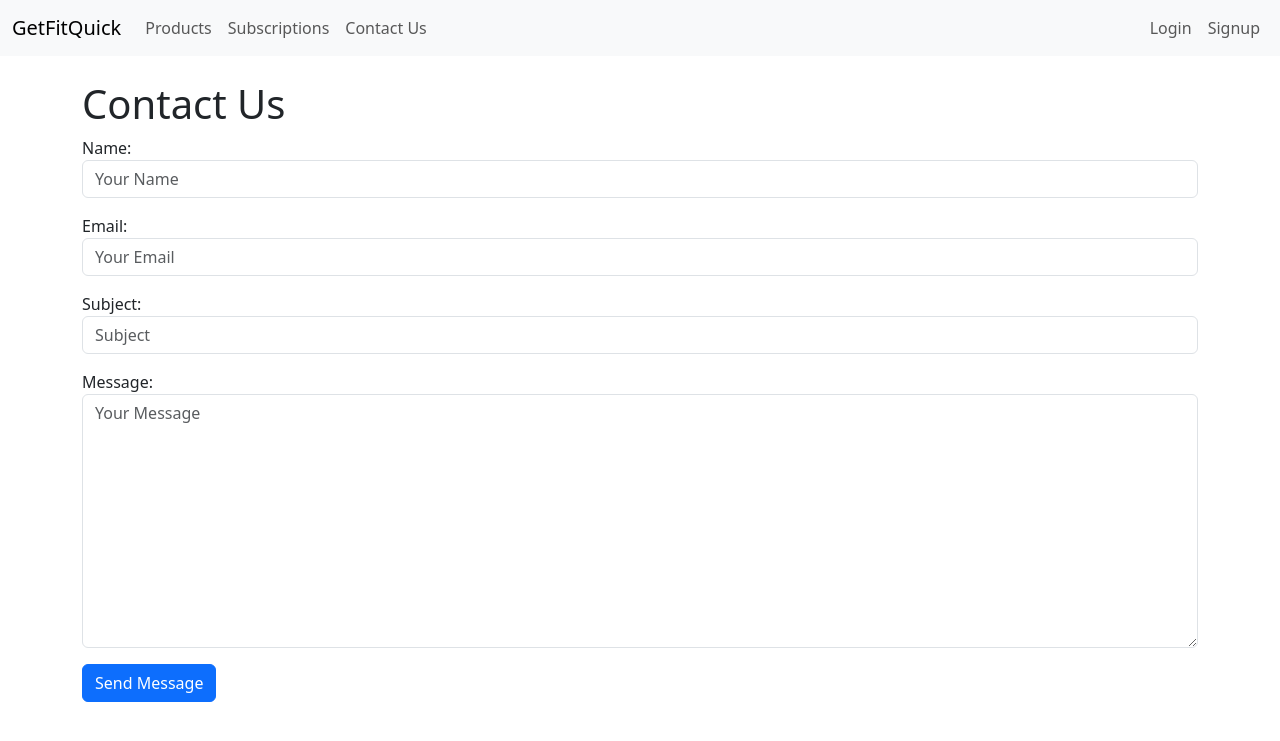
After one commit to Chris-moreton12/get-fit-quick, a Django app: page /contact/ in a window 1280 px wide. The commit adds this page. Shown: the top 741 px of the page. Run offline with Django 5.2, Linux system fonts and the light colour scheme.

Commit message:
logout button added, contact us page added with a thankyou message once submitted

```diff
--- /dev/null
+++ b/accounts/forms.py
@@ -0,0 +1,7 @@
+from django import forms
+
+class ContactForm(forms.Form):
+    name = forms.CharField(max_length=100, widget=forms.TextInput(attrs={'class': 'form-control', 'placeholder': 'Your Name'}))
+    email = forms.EmailField(widget=forms.EmailInput(attrs={'class': 'form-control', 'placeholder': 'Your Email'}))
+    subject = forms.CharField(max_length=200, widget=forms.TextInput(attrs={'class': 'form-control', 'placeholder': 'Subject'}))
+    message = forms.CharField(widget=forms.Textarea(attrs={'class': 'form-control', 'placeholder': 'Your Message'}))
--- /dev/null
+++ b/accounts/templates/contact.html
@@ -0,0 +1,12 @@
+{% extends 'base.html' %}
+
+{% block title %}Contact Us - GetFitQuick{% endblock %}
+
+{% block content %}
+    <h1>Contact Us</h1>
+    <form method="post">
+        {% csrf_token %}
+        {{ form.as_p }}
+        <button type="submit" class="btn btn-primary">Send Message</button>
+    </form>
+{% endblock %}
--- a/accounts/urls.py
+++ b/accounts/urls.py
@@ -1,8 +1,11 @@
 from django.urls import path
-from django.contrib.auth.views import LoginView
+from django.contrib.auth import views as auth_views
 from . import views
 
 urlpatterns = [
-    path('login/', LoginView.as_view(), name='login'),  # Use Django's built-in login view
-    path('signup/', views.signup, name='signup'),  # Custom signup view
+    path('login/', auth_views.LoginView.as_view(), name='login'),
+    path('logout/', auth_views.LogoutView.as_view(), name='logout'),
+    path('signup/', views.signup, name='signup'),
+    path('contact/', views.contact, name='contact'),
+    path('thank_you/', views.thank_you, name='thank_you'),
 ]
--- a/accounts/views.py
+++ b/accounts/views.py
@@ -1,6 +1,8 @@
 from django.shortcuts import render, redirect
+from .forms import ContactForm  # Import the ContactForm
 from django.contrib.auth.forms import UserCreationForm
 
+# Signup view
 def signup(request):
     if request.method == 'POST':
         form = UserCreationForm(request.POST)
@@ -11,3 +13,19 @@ def signup(request):
         form = UserCreationForm()
 
     return render(request, 'registration/signup.html', {'form': form})
+
+# Contact view for the contact page
+def contact(request):
+    if request.method == 'POST':
+        form = ContactForm(request.POST)
+        if form.is_valid():
+            # After successful form submission, redirect to the thank_you page
+            return redirect('thank_you')  # This redirects to the 'thank_you'
+    else:
+        form = ContactForm()
+
+    return render(request, 'contact.html', {'form': form})
+
+# Thank you view (for after form submission)
+def thank_you(request):
+    return render(request, 'thank_you.html')  # This will render the 'thank_you.html' template
--- a/getfitquick/urls.py
+++ b/getfitquick/urls.py
@@ -1,25 +1,11 @@
-"""
-URL configuration for getfitquick project.
-
-The `urlpatterns` list routes URLs to views. For more information please see:
-    https://docs.djangoproject.com/en/5.1/topics/http/urls/
-Examples:
-Function views
-    1. Add an import:  from my_app import views
-    2. Add a URL to urlpatterns:  path('', views.home, name='home')
-Class-based views
-    1. Add an import:  from other_app.views import Home
-    2. Add a URL to urlpatterns:  path('', Home.as_view(), name='home')
-Including another URLconf
-    1. Import the include() function: from django.urls import include, path
-    2. Add a URL to urlpatterns:  path('blog/', include('blog.urls'))
-"""
 from django.contrib import admin
 from django.urls import path, include
+from accounts import views
 
 urlpatterns = [
     path('admin/', admin.site.urls),
     path('products/', include('products.urls')),  # Link to the products app
     path('subscriptions/', include('subscriptions.urls')),  # Link to the subscriptions app
     path('accounts/', include('accounts.urls')),
+    path('contact/', views.contact, name='contact'),
 ]
--- a/products/urls.py
+++ b/products/urls.py
@@ -3,4 +3,5 @@ from . import views
 
 urlpatterns = [
     path('', views.product_list, name='product_list'),  # Displays the list of products
+    path('products/', views.product_list, name='products'),
 ]
--- a/templates/base.html
+++ b/templates/base.html
@@ -17,13 +17,33 @@
                 <span class="navbar-toggler-icon"></span>
             </button>
             <div class="collapse navbar-collapse" id="navbarNav">
-                <ul class="navbar-nav">
+                <ul class="navbar-nav me-auto">
                     <li class="nav-item">
                         <a class="nav-link" href="/products/">Products</a>
                     </li>
                     <li class="nav-item">
                         <a class="nav-link" href="/subscriptions/">Subscriptions</a>
                     </li>
+                    <li class="nav-item">
+                        <a class="nav-link" href="/contact/">Contact Us</a>
+                    </li>
+                </ul>
+                <ul class="navbar-nav">
+                    {% if user.is_authenticated %}
+                       <li class="nav-item">
+                       <form action="{% url 'logout' %}" method="POST">
+                    {% csrf_token %}
+                        <button type="submit" class="btn btn-link nav-link">Logout</button>
+                        </form>
+                        </li>
+                    {% else %}
+                        <li class="nav-item">
+                            <a class="nav-link" href="{% url 'login' %}">Login</a>
+                        </li>
+                        <li class="nav-item">
+                            <a class="nav-link" href="{% url 'signup' %}">Signup</a>
+                        </li>
+                    {% endif %}
                 </ul>
             </div>
         </div>
```
Also changed, not shown: accounts/templates/thank_you.html (added, +18 -0 lines), getfitquick/settings.py (+6 -12 lines), db.sqlite3.
